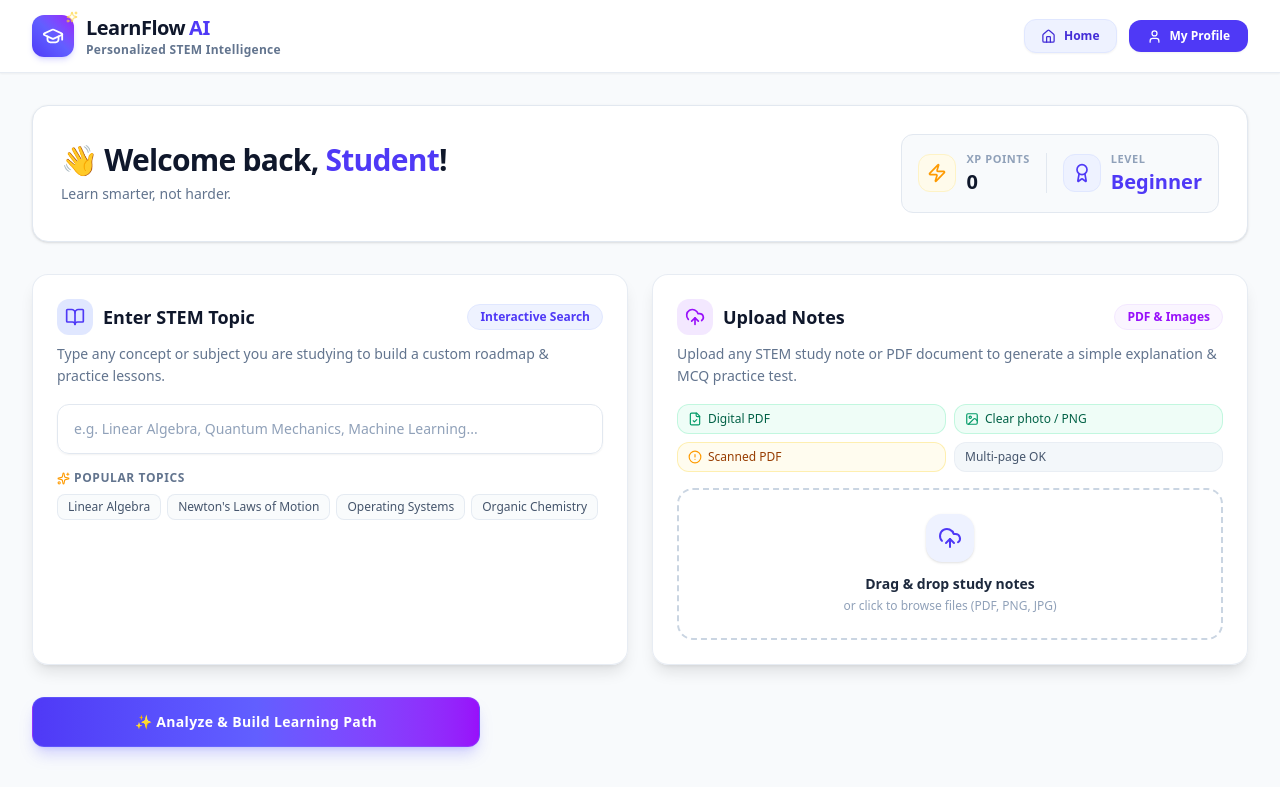
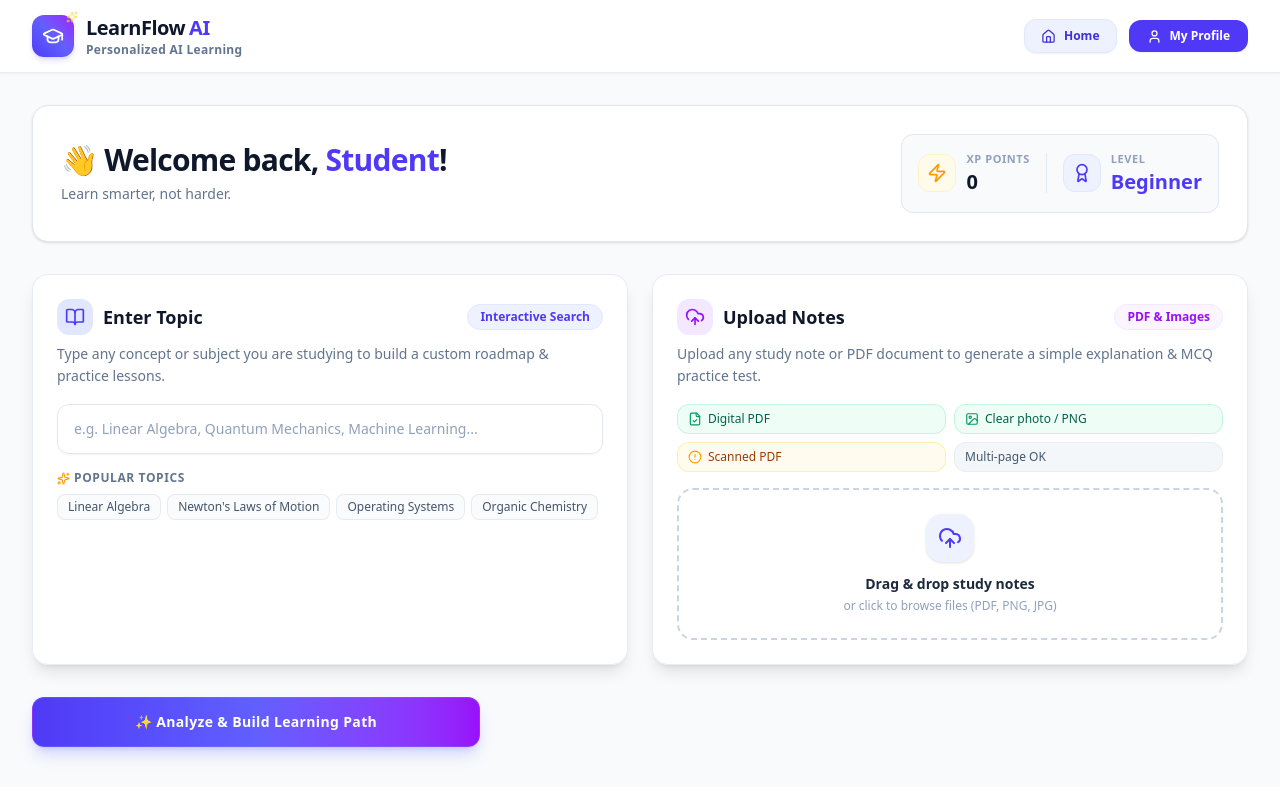
Before and after one commit to neha240804/LearnFlow_AI, a React (Vite) app: page /home in a window 1280 px wide. Shown: the top 787 px of the page. Built offline with nearby package versions, Linux system fonts and the light colour scheme.

Commit message:
style: remove STEM references, fix PORT type, update taglines across all pages

```diff
--- a/server.ts
+++ b/server.ts
@@ -22,7 +22,7 @@ import authRoutes from "./src/server/routes/auth";
 import profileRoutes from "./src/server/routes/profile";
 import progressRoutes from "./src/server/routes/progress";
 import { authenticate } from "./src/server/middleware/auth";
-const PORT = process.env.PORT || 3000;
+const PORT = Number(process.env.PORT) || 3000;
 
 async function startServer() {
 
--- a/src/components/Navbar.tsx
+++ b/src/components/Navbar.tsx
@@ -55,7 +55,7 @@ export default function Navbar() {
               LearnFlow <span className="text-indigo-600 font-black">AI</span>
             </h1>
             <p className="text-xs font-semibold text-slate-500 tracking-wide">
-              Personalized STEM Intelligence
+              Personalized AI Learning
             </p>
           </div>
         </div>
--- a/src/components/TopicInput.tsx
+++ b/src/components/TopicInput.tsx
@@ -24,7 +24,7 @@ export default function TopicInput({
             <div className="p-2 rounded-xl bg-indigo-100 text-indigo-600">
               <BookOpen size={20} />
             </div>
-            <h2 className="text-lg font-bold text-slate-900">Enter STEM Topic</h2>
+            <h2 className="text-lg font-bold text-slate-900">Enter Topic</h2>
           </div>
           <span className="text-xs font-bold text-indigo-600 bg-indigo-50 border border-indigo-100 rounded-full px-3 py-1">
             Interactive Search
--- a/src/components/UploadBox.tsx
+++ b/src/components/UploadBox.tsx
@@ -58,7 +58,7 @@ export default function UploadBox({
         </div>
 
         <p className="text-sm text-slate-500 mb-4 leading-relaxed">
-          Upload any STEM study note or PDF document to generate a simple explanation & MCQ practice test.
+          Upload any study note or PDF document to generate a simple explanation & MCQ practice test.
         </p>
 
         {/* Format Guidance Grid */}
--- a/src/pages/Analysis.tsx
+++ b/src/pages/Analysis.tsx
@@ -40,7 +40,7 @@ export default function Analysis() {
               {state.topic}
             </h1>
             <p className="text-slate-500 text-sm mt-1">
-              Personalized concept roadmap generated specifically for your target STEM topic.
+              Personalized concept roadmap generated specifically for your target topic.
             </p>
           </div>
 
--- a/src/pages/Dashboard.tsx
+++ b/src/pages/Dashboard.tsx
@@ -118,7 +118,7 @@ export default function Dashboard() {
               📊 Learning Dashboard
             </h1>
             <p className="text-slate-500 text-sm mt-1.5">
-              Welcome back, <span className="font-semibold text-indigo-600">{data?.name || "Student"}</span>! Track your STEM mastery and overall progress.
+              Welcome back, <span className="font-semibold text-indigo-600">{data?.name || "Student"}</span>! Track your mastery and overall progress.
             </p>
           </div>
 
--- a/src/pages/Landing.tsx
+++ b/src/pages/Landing.tsx
@@ -16,11 +16,11 @@ const Landing = () => {
         <section className="flex flex-col items-center justify-center text-center py-20 space-y-6">
           <div className="inline-flex items-center gap-2 px-4 py-1.5 rounded-full bg-indigo-50 border border-indigo-100 text-indigo-600 text-xs font-bold tracking-wide">
             <Sparkles size={13} className="text-amber-400" />
-            <span>Next-Generation Adaptive STEM AI</span>
+            <span>Next-Generation Adaptive AI</span>
           </div>
 
           <h1 className="text-4xl sm:text-6xl font-black text-slate-900 leading-tight tracking-tight">
-            Learn STEM Smarter,<br />
+            Learn Smarter,<br />
             <span className="gradient-text-indigo">Not Harder.</span>
           </h1>
 
--- a/src/pages/Login.tsx
+++ b/src/pages/Login.tsx
@@ -43,7 +43,7 @@ export default function Login() {
             <Sparkles size={13} className="absolute -top-1 -right-1 text-amber-300 animate-pulse" />
           </div>
           <h1 className="text-2xl font-extrabold text-slate-900">Welcome Back 👋</h1>
-          <p className="text-slate-500 text-xs mt-1.5">Continue your personalized STEM learning journey.</p>
+          <p className="text-slate-500 text-xs mt-1.5">Continue your personalized learning journey.</p>
         </div>
 
         <div className="space-y-4">
--- a/src/pages/Register.tsx
+++ b/src/pages/Register.tsx
@@ -45,7 +45,7 @@ export default function Register() {
             <Sparkles size={13} className="absolute -top-1 -right-1 text-amber-300 animate-pulse" />
           </div>
           <h1 className="text-2xl font-extrabold text-slate-900">Create Account 🚀</h1>
-          <p className="text-slate-500 text-xs mt-1.5">Join LearnFlow AI and start your personalized STEM journey.</p>
+          <p className="text-slate-500 text-xs mt-1.5">Join LearnFlow AI and start your personalized learning journey.</p>
         </div>
 
         <div className="space-y-3.5">
```
